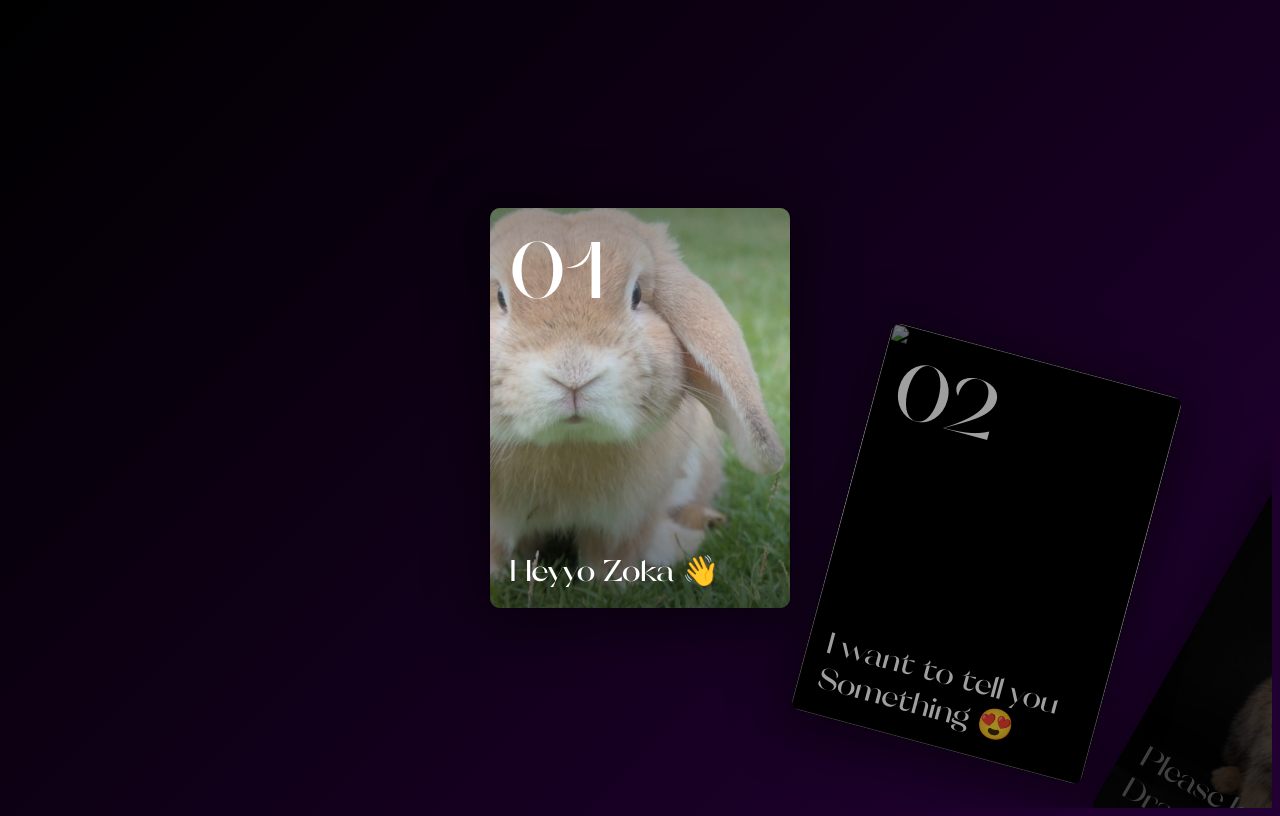
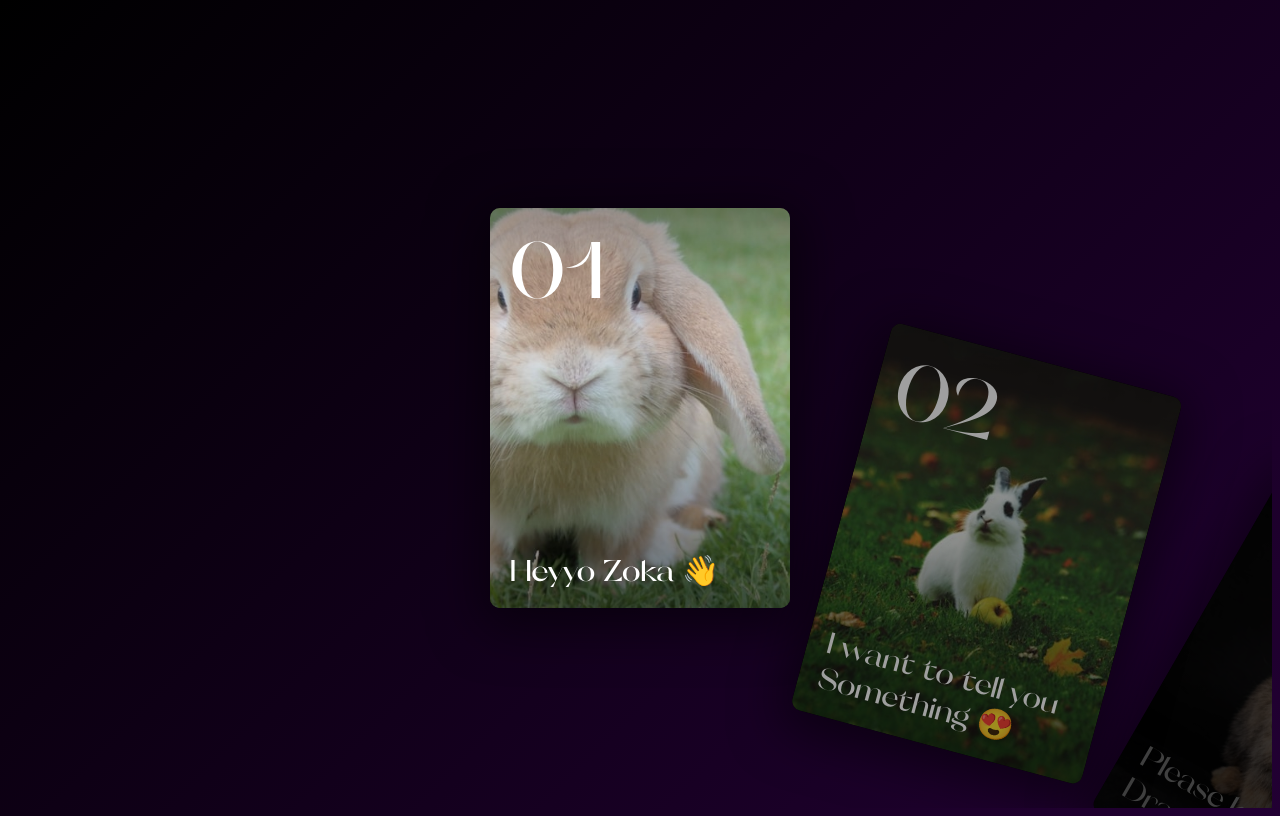
Before and after one commit to Aristos-Achaion/Zoka-Rabbit, a plain HTML site: page index.html in a window 1280 px wide. Drawn offline with Linux system fonts and the light colour scheme; the site is published under a folder, as on GitHub Pages, so addresses that start at the root find nothing.

Commit message:
Project uploaded

```diff
--- a/index.html
+++ b/index.html
@@ -26,7 +26,7 @@
       <div class="carousel-box">
         <div class="title">I want to tell you Something 😍</div>
         <div class="num">02</div>
-        <img src="/img/bunny7.1.jpg" />
+        <img src="./img/bunny7.1.jpg" />
       </div>
     </div>
 
```
